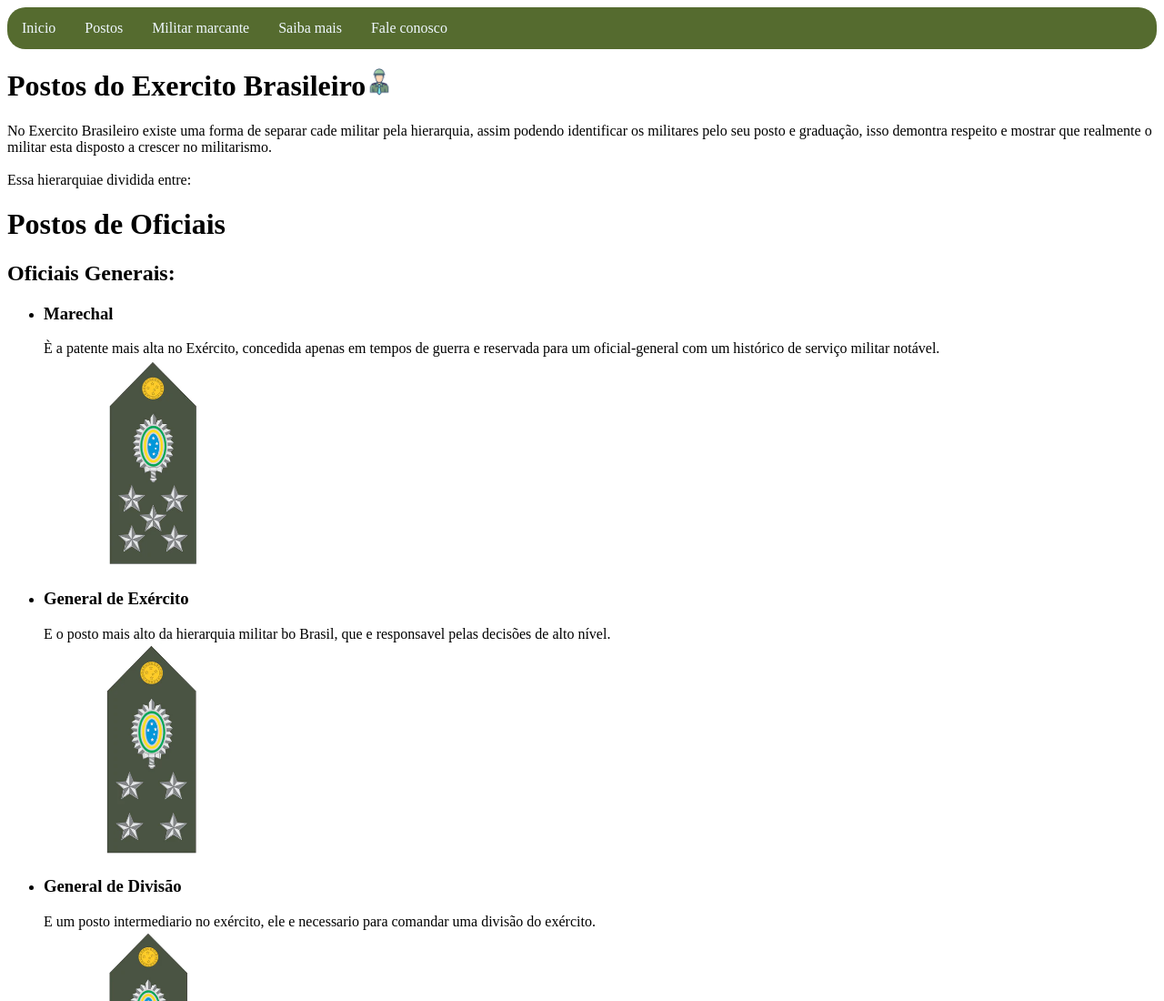
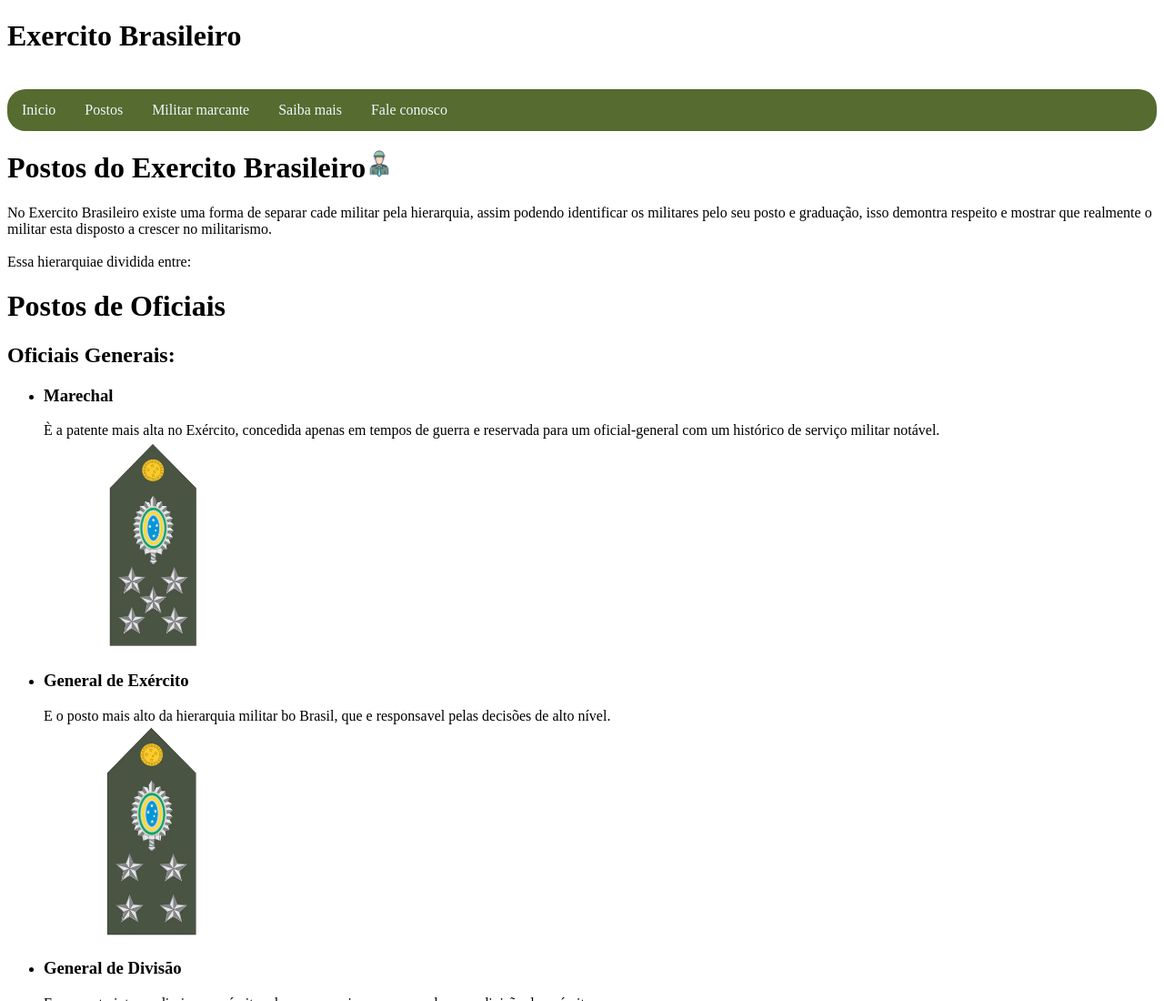
Before and after one commit to Hzinn010/fabrica-de-sites, a plain HTML site: page postos.html in a window 1280 px wide. Shown: the top 1100 px of the page at 91% size. Drawn offline with Linux system fonts and the light colour scheme.

Commit message:
atualização

```diff
--- a/postos.html
+++ b/postos.html
@@ -6,7 +6,10 @@
     <title>Postos do exercito brasileiro</title>
     <link rel="stylesheet" href="style.css">
 </head>
-<body> <div class="navbar">
+<body >
+    <h1>Exercito Brasileiro</h1> <br>
+
+    <div class="navbar">
     <a href="index.html">Inicio</a>
     <a href="postos.html">Postos</a>
     <a href="cursos.html">Militar marcante</a>
--- a/style.css
+++ b/style.css
@@ -1,3 +1,4 @@
+
 
 .navbar {
     overflow: hidden;
```
Also changed, not shown: cursos.html (+1 -0 lines), formula.html (+2 -1 lines), index.html (+6 -3 lines).
